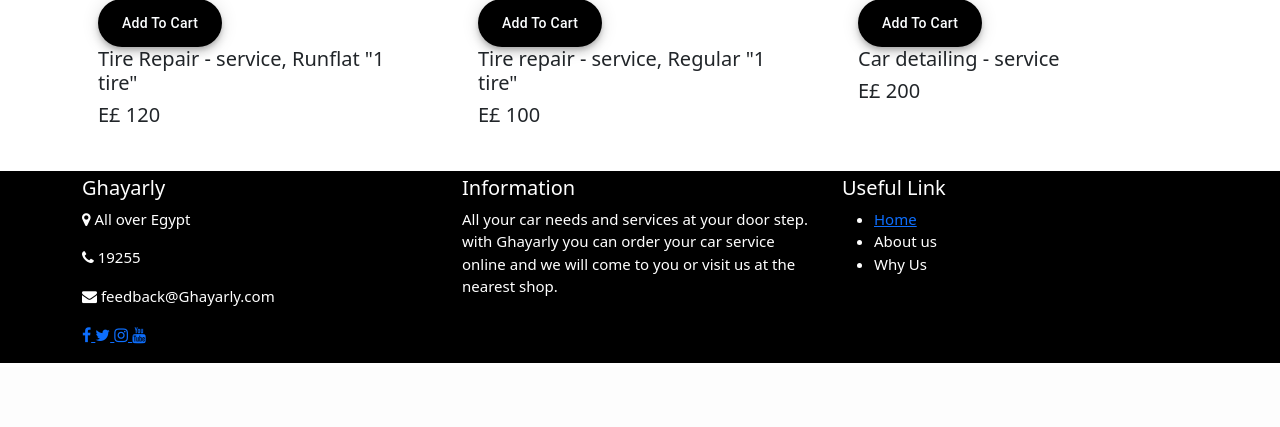
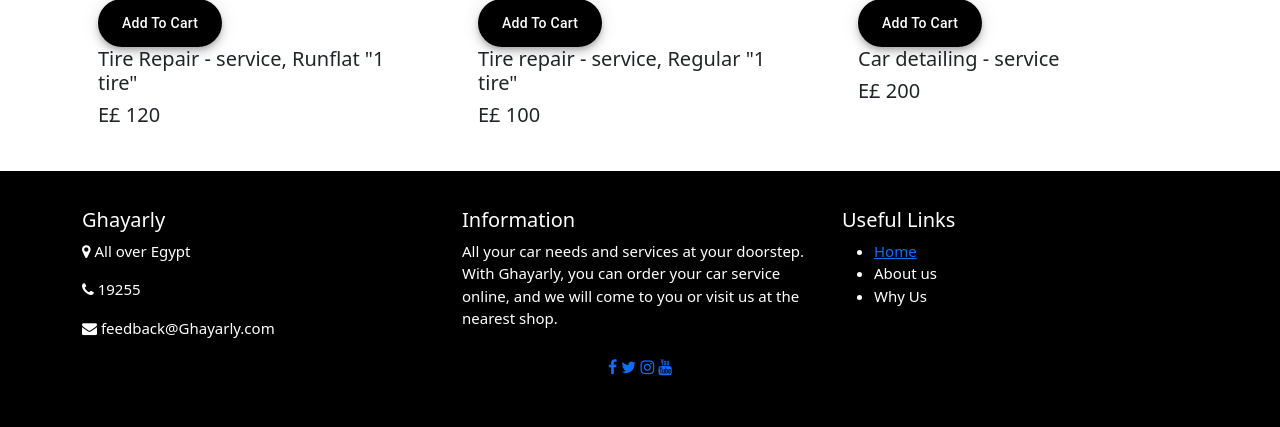
Before and after one commit to a-amrashraf/webprog, a PHP site: page /cart.php in a window 1280 px wide. Shown: the part 686-1113 px from the top of the page. Before the commit the page ends 1049 px from the top, so only its background shows below. Run offline with PHP 8.4, Linux system fonts and the light colour scheme; data that the repository does not hold is empty.

Commit message:
modifying the black lower rectangle to make the info fit

```diff
--- a/Test.css
+++ b/Test.css
@@ -74,23 +74,47 @@ padding-bottom:2vw ;
 .greyText {
     color: grey;
 }
-.lowerpRectangle
-{
+.lowerRectangle {
     background-color: black;
     width: 100%;
-    height: 15vw;
+    height: 20vw; /* Increase the height to 20vw or adjust as needed */
     display: flex;
     align-items: center;
     justify-content: center;
     position: relative;
 }
 
+.whiteText {
+    color: white;
+    font-size: 20px; /* Adjust font size as needed */
+}
+
+.greyText {
+    color: grey;
+}
+
+.lowerpRectangle {
+    background-color: black;
+    width: 100%;
+    height: 20vw; /* Default height for larger screens */
+    display: flex;
+    align-items: center;
+    justify-content: center;
+    position: relative;
+}
+
+/* Media query for smaller screens */
+@media (max-width: 768px) {
+    .lowerpRectangle {
+        height: 90vw; /* Adjusted height for smaller screens */
+    }
+}
 .whitepText {
     color: white;
-    font-size: 15px;
+    font-size: 15px; /* Adjust font size as needed */
 }
 
-.row{
+.row {
     padding-bottom: 10px;
     margin-bottom: 10px;
     padding-top: 10px;
--- a/cart.php
+++ b/cart.php
@@ -210,85 +210,55 @@ echo '</div>';
 <div class="lowerpRectangle">
     <div class="container">
         <div class="row">
-        <div class="col-md-4">
+            <div class="col-lg-4">
                 <div class="whitepText">
                     <h5>
                         <a href="" class="navbar-brand">
-                <span>
-                  Ghayarly
-                </span>
+                            <span>Ghayarly</span>
                         </a>
                     </h5>
                     <p>
-              <i class="fa fa-map-marker" aria-hidden="true"></i>
-              All over Egypt
+                        <i class="fa fa-map-marker" aria-hidden="true"></i> All over Egypt
                     </p>
                     <p>
-              <i class="fa fa-phone" aria-hidden="true"></i>
-              19255
+                        <i class="fa fa-phone" aria-hidden="true"></i> 19255
                     </p>
                     <p>
-              <i class="fa fa-envelope" aria-hidden="true"></i>
-              feedback@Ghayarly.com
+                        <i class="fa fa-envelope" aria-hidden="true"></i> feedback@Ghayarly.com
                     </p>
                 </div>
             </div>
-        <div class="col-md-4">
-          <div class="whitepText" >
-            <h5>
-              Information
-            </h5>
+            <div class="col-lg-4">
+                <div class="whitepText">
+                    <h5>Information</h5>
                     <p>
-              All your car needs and services at your door step.
-           <br>
-              with Ghayarly you can order your car service online and we will come to you or visit us at the nearest shop.
+                        All your car needs and services at your doorstep. <br>
+                        With Ghayarly, you can order your car service online, and we will come to you or visit us at the nearest shop.
                     </p>
                 </div>
             </div>
-        <div class="col-md-4">
+            <div class="col-lg-4">
                 <div class="whitepText">
-            <h5>
-              Useful Link
-            </h5>
+                    <h5>Useful Links</h5>
                     <ul>
-              <li>
-                <a href="index.html">
-                  Home
-                </a>
-              </li>
-              <li>
-                <a>
-                  About us
-                </a>
-              </li>
-
-              <li>
-                <a>
-                  Why Us
-                </a>
-              </li>
-
+                        <li><a href="index.html">Home</a></li>
+                        <li><a>About us</a></li>
+                        <li><a>Why Us</a></li>
                     </ul>
                 </div>
             </div>
-
+            <div class="col-lg-12 text-center">
                 <div class="social_box">
-              <a href="">
-                <i class="fa fa-facebook" aria-hidden="true"></i>
-              </a>
-              <a href="">
-                <i class="fa fa-twitter" aria-hidden="true"></i>
-              </a>
-              <a href="">
-                <i class="fa fa-instagram" aria-hidden="true"></i>
-              </a>
-              <a href="">
-                <i class="fa fa-youtube" aria-hidden="true"></i>
-              </a>
+                    <a href=""><i class="fa fa-facebook" aria-hidden="true"></i></a>
+                    <a href=""><i class="fa fa-twitter" aria-hidden="true"></i></a>
+                    <a href=""><i class="fa fa-instagram" aria-hidden="true"></i></a>
+                    <a href=""><i class="fa fa-youtube" aria-hidden="true"></i></a>
                 </div>
             </div>
         </div>
     </div>
+</div>
+
 
 
 <script>
```
Lines whose indentation alone changed are shown as unchanged.
